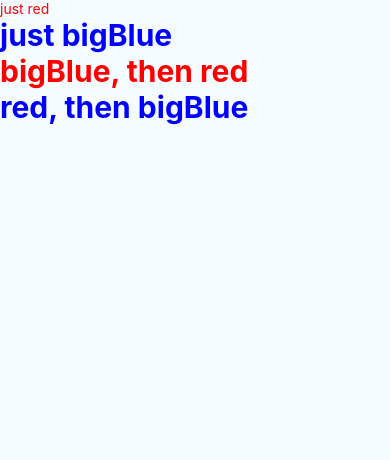
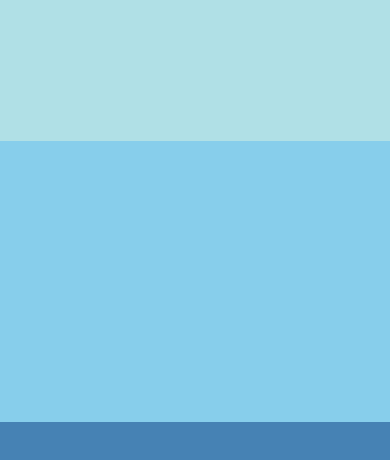
Before and after one commit to ymegane/ReactNativeBasics, a React Native app: screen / in a window 390 px wide. Shown: the top 460 px of the page. Built offline with nearby package versions, Linux system fonts and the light colour scheme.

Commit message:
Add Flexbox component

```diff
--- a/src/App.js
+++ b/src/App.js
@@ -9,7 +9,7 @@
 
 import React, { Component } from 'react';
 import {Platform, StyleSheet, Text, SafeAreaView} from 'react-native';
-import Styles from './components/Styles';
+import FlexDimensionsBasics from './components/FlexDimentionsBasics';
 
 const instructions = Platform.select({
   ios: 'Press Cmd+R to reload,\n' + 'Cmd+D or shake for dev menu',
@@ -23,7 +23,7 @@ export default class App extends Component<Props> {
   render() {
     return (
       <SafeAreaView style={styles.container}>
-        <Styles />
+        <FlexDimensionsBasics />
       </SafeAreaView>
     );
   }
--- /dev/null
+++ b/src/components/FlexDimentionsBasics.js
@@ -0,0 +1,14 @@
+import React, { Component } from 'react';
+import { View } from 'react-native';
+
+export default class FlexDimensionsBasics extends Component {
+    render() {
+        return(
+            <View style={{flex: 1}}>
+                <View style={{flex: 1, backgroundColor: "powderblue"}} />
+                <View style={{flex: 2, backgroundColor: "skyblue"}} />
+                <View style={{flex: 3, backgroundColor: "steelblue"}} />
+            </View>
+        );
+    }
+}
```
